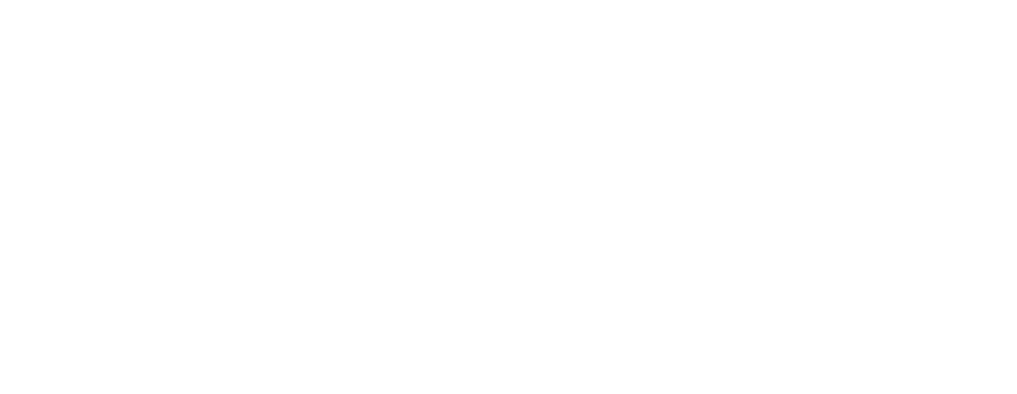
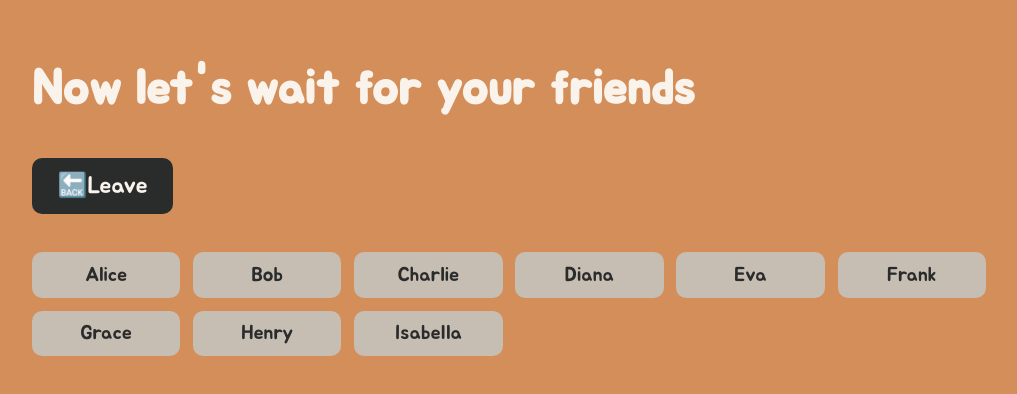
Before and after one commit to IU-Capstone-Project-2025/Vanguard, a React (Create React App) app in the folder frontend/app/: page /game-session in a window 1280 px wide. Before the commit this address had no page. Shown: the part 208-602 px from the top of the page, without its empty margins (96-1113 px from the left). Built offline with nearby package versions, Linux system fonts and the light colour scheme.

Commit message:
add WaitGameStartPlayer component and update routing; fix navigation in AskToJoinSessionPage

```diff
--- a/frontend/app/src/App.js
+++ b/frontend/app/src/App.js
@@ -5,6 +5,7 @@ import HomePage from './components/HomePage';
 import CreateSessionPage from './components/CreateSessionPage';
 import AskToJoinSessionPage from './components/AskToJoinSessionPage';
 import WaitGameStartAdmin from './components/WaitGameStartAdmin';
+import WaitGameStartPlayer from './components/WaitGameStartPage';
 
 function App() {
   return (
@@ -13,7 +14,8 @@ function App() {
         <Route path='/' element={<HomePage/>}/>
         <Route path='/create' element={<CreateSessionPage/>} />
         <Route path="/ask-to-join/:sessionCode" element={<AskToJoinSessionPage/>} />
-        <Route path="/session/:sessionCode" element={<WaitGameStartAdmin/>} />
+        <Route path="/sessionAdmin/:sessionCode" element={<WaitGameStartAdmin/>} />
+        <Route path="/game-session" element={<WaitGameStartPlayer/>} />
       </Routes>
     </Router>
   );
--- a/frontend/app/src/components/AskToJoinSessionPage.jsx
+++ b/frontend/app/src/components/AskToJoinSessionPage.jsx
@@ -27,7 +27,7 @@ const AskToJoinSession = () => {
     };
 
   const handlePlayClick = () => {
-      navigate(`/session/${sessionCode}`);
+      navigate(`/sessionAdmin/${sessionCode}`);
   };
 
   return (
--- a/frontend/app/src/components/WaitGameStartPage.jsx
+++ b/frontend/app/src/components/WaitGameStartPage.jsx
@@ -0,0 +1,43 @@
+import React, { useState } from "react";
+import { useNavigate } from "react-router-dom";
+import "./styles/WaitGameStartPlayer.css";
+
+const WaitGameStartPlayer = () => {
+    const [players, setPlayers] = useState([
+        { id: 1, name: "Alice" },
+        { id: 2, name: "Bob" },
+        { id: 3, name: "Charlie" },
+        { id: 4, name: "Diana" },
+        { id: 5, name: "Eva" },
+        { id: 6, name: "Frank" },
+        { id: 7, name: "Grace" },
+        { id: 8, name: "Henry" },
+        { id: 9, name: "Isabella" },
+    ]);
+
+    const navigate = useNavigate();
+
+    const handleLeave = () => {
+        navigate("/");
+    };
+
+    return (
+        <div className="wait-player-container">
+        <div className="wait-player-panel">
+            <h1>Now let's wait for your friends</h1>
+            <div className="button-group">
+            <button onClick={handleLeave}>🔙Leave</button>
+            </div>
+            <div className="players-grid">
+            {players.map((player) => (
+                <div key={player.id} className="player-box">
+                <span>{player.name}</span>
+                </div>
+            ))}
+            </div>
+        </div>
+        </div>
+    );
+};
+
+export default WaitGameStartPlayer;
--- /dev/null
+++ b/frontend/app/src/components/styles/WaitGameStartPlayer.css
@@ -0,0 +1,66 @@
+.wait-player-container {
+  background-color: var(--orange);
+  min-height: 100vh;
+  display: flex;
+  align-items: center;
+  justify-content: center;
+}
+
+.wait-player-panel {
+  padding: 4vw;
+  width: 80%;
+  display: flex;
+  flex-direction: column;
+  align-items: flex-start;
+}
+
+.wait-player-panel h1 {
+  font-size: 48px;
+  color: var(--bage);
+  margin-bottom: 3vw;
+}
+
+.players-grid {
+  display: flex;
+  flex-direction: row;
+  flex-wrap: wrap;
+  justify-content: flex-start;
+  gap: 1vw;
+}
+
+.player-box {
+  background-color: var(--light-gray);
+  color: var(--dark);
+  padding: 0.8vw 1.2vw;
+  border-radius: 10px;
+  font-size: 20px;
+  min-width: 100px;
+  text-align: center;
+  display: flex;
+  justify-content: center;
+  align-items: center;
+}
+
+
+.button-group {
+  display: flex;
+  justify-content: center;
+  gap: 2vw;
+  margin-bottom: 3vw;
+}
+
+.button-group button {
+  background-color: var(--dark);
+  color: var(--bage);
+  font-size: 24px;
+  padding: 1vw 2vw;
+  border: none;
+  border-radius: 10px;
+  cursor: pointer;
+  transition: transform 0.2s ease, background-color 0.3s;
+}
+
+.button-group button:hover {
+  transform: scale(1.05);
+  background-color: var(--gray);
+}
```
